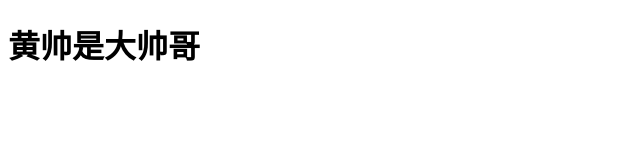
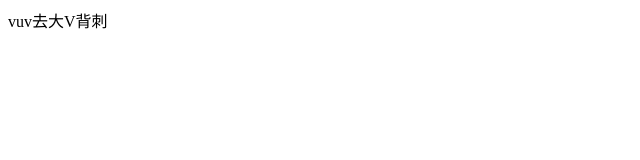
Before and after one commit to MengBaillie/MengBaillie.github.io, a plain HTML site: page demo.html in a window 1280 px wide. Shown: the whole page, without its empty margins (0-640 px from the left). Drawn offline with Linux system fonts and the light colour scheme.

Commit message:
Add files via upload

```diff
--- a/demo.html
+++ b/demo.html
@@ -1,12 +1,11 @@
 <!DOCTYPE html>
-<html>
-    <head>
-        <title>黄帅真的帅</title>
-    </head>
-    <body>
-        <h1>
-            黄帅是大帅哥
-        </h1>
-
-    </body>
+<html lang="en">
+<head>
+    <meta charset="UTF-8">
+    <meta name="viewport" content="width=, initial-scale=1.0">
+    <title>Document</title>
+</head>
+<body>
+    vuv去大V背刺
+</body>
 </html>
```
